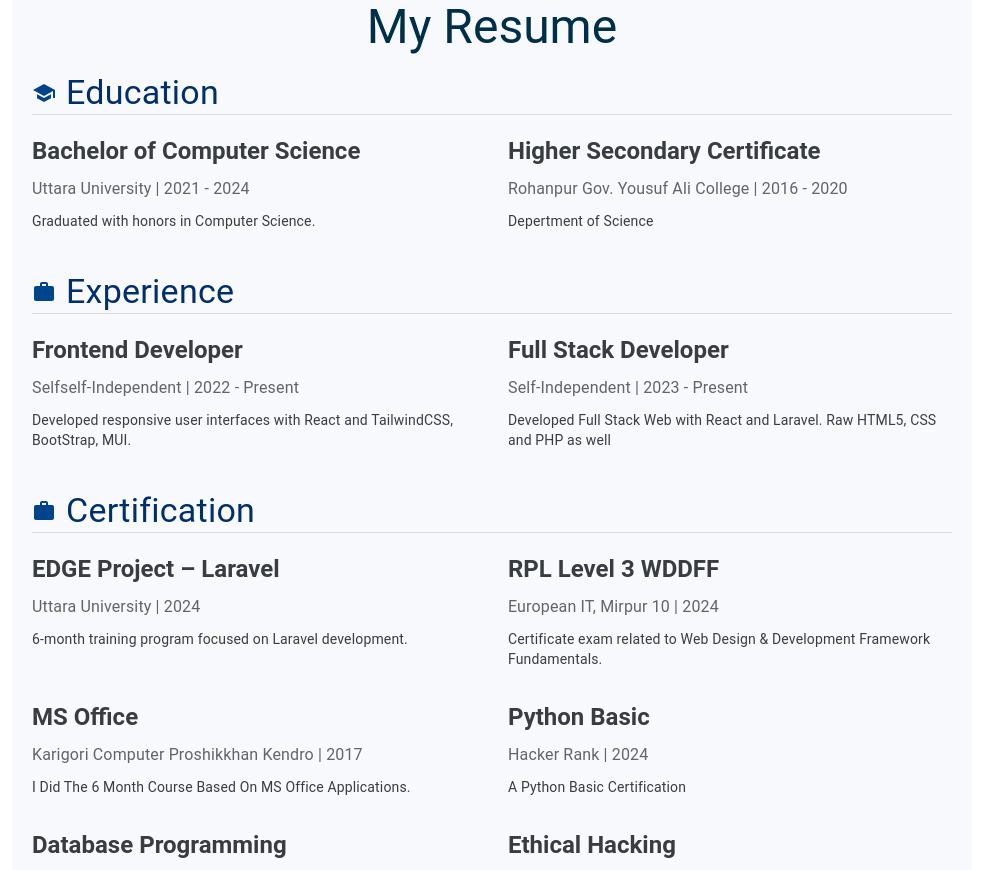
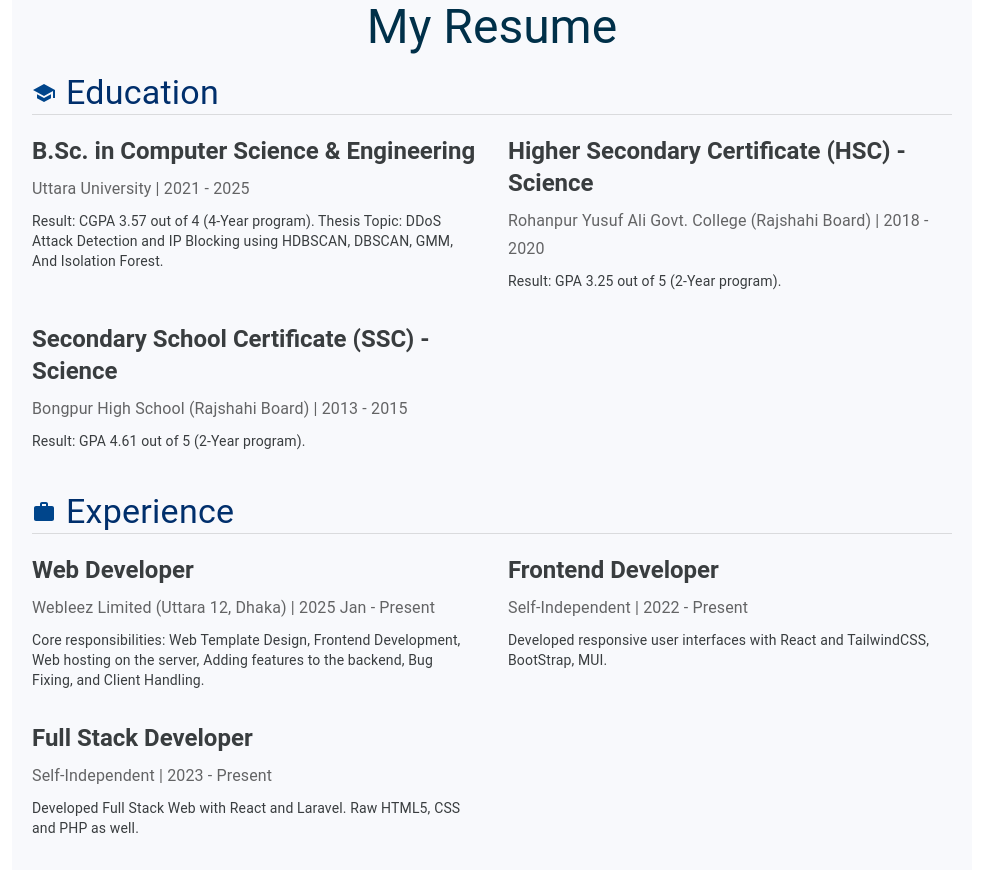
Before and after one commit to ArefinReza/arefinportfolio, a React (Create React App) app: page /services in a window 1280 px wide. Shown: the part 2820-3690 px from the top of the page, without its empty margins (288-1271 px from the left). Built offline with nearby package versions, Linux system fonts and the light colour scheme.

Commit message:
updateInfo

```diff
--- a/src/components/About.js
+++ b/src/components/About.js
@@ -102,7 +102,7 @@ function About() {
                                             },
                                         }}
                                     />{' '}
-                                    Website: www.arefin.com
+                                    Website: https://arefinreza.netlify.app
                                 </Typography>
                                 <Typography sx={{ display: 'flex', alignItems: 'center' }}>
                                     <FacebookIcon
--- a/src/components/Api.js
+++ b/src/components/Api.js
@@ -385,16 +385,22 @@ export {portfolioData};
 
 const educationData = [
   {
-    degree: 'Bachelor of Computer Science',
+    degree: 'B.Sc. in Computer Science & Engineering',
     institution: 'Uttara University',
-    year: '2021 - 2024',
-    description: 'Graduated with honors in Computer Science.',
+    year: '2021 - 2025',
+    description: 'Result: CGPA 3.57 out of 4 (4-Year program). Thesis Topic: DDoS Attack Detection and IP Blocking using HDBSCAN, DBSCAN, GMM, And Isolation Forest.',
   },
   {
-    degree: 'Higher Secondary Certificate',
-    institution: 'Rohanpur Gov. Yousuf Ali College',
-    year: '2016 - 2020',
-    description: 'Depertment of Science',
+    degree: 'Higher Secondary Certificate (HSC) - Science',
+    institution: 'Rohanpur Yusuf Ali Govt. College (Rajshahi Board)',
+    year: '2018 - 2020',
+    description: 'Result: GPA 3.25 out of 5 (2-Year program).',
+  },
+  {
+    degree: 'Secondary School Certificate (SSC) - Science',
+    institution: 'Bongpur High School (Rajshahi Board)',
+    year: '2013 - 2015',
+    description: 'Result: GPA 4.61 out of 5 (2-Year program).',
   },
 ];
 export {educationData};
@@ -402,8 +408,14 @@ export {educationData};
 
 const experienceData = [
   {
+    title: 'Web Developer',
+    company: 'Webleez Limited (Uttara 12, Dhaka)',
+    year: '2025 Jan - Present',
+    description: 'Core responsibilities: Web Template Design, Frontend Development, Web hosting on the server, Adding features to the backend, Bug Fixing, and Client Handling.',
+  },
+  {
     title: 'Frontend Developer',
-    company: 'Selfself-Independent',
+    company: 'Self-Independent',
     year: '2022 - Present',
     description: 'Developed responsive user interfaces with React and TailwindCSS, BootStrap, MUI.',
   },
@@ -411,7 +423,7 @@ const experienceData = [
     title: 'Full Stack Developer',
     company: 'Self-Independent',
     year: '2023 - Present',
-    description: 'Developed Full Stack Web with React and Laravel. Raw HTML5, CSS and PHP as well',
+    description: 'Developed Full Stack Web with React and Laravel. Raw HTML5, CSS and PHP as well.',
   },
 ];
 export {experienceData};
@@ -419,45 +431,47 @@ export {experienceData};
 
 const certificationData = [
   {
-    title: 'EDGE Project – Laravel',
-    company: 'Uttara University',
+    title: 'EDGE Project - Laravel',
+    company: 'Jagannath University',
     year: '2024',
-    description: '6-month training program focused on Laravel development.',
+    description: 'Training program focused on Laravel development.',
   },
   {
-    title: 'RPL Level 3 WDDFF',
+    title: 'WDDFF Certificate Exam (RPL Level 3)',
     company: 'European IT, Mirpur 10',
     year: '2024',
-    description: 'Certificate exam related to Web Design & Development Framework Fundamentals.',
+    description: '6-Month program on Web Design & Development Framework Fundamentals.',
   },
   {
-    title: 'MS Office',
-    company: 'Karigori Computer Proshikkhan Kendro',
+    title: 'Full Stack Web Development (MERN/MySQL)',
+    company: 'Programming Hero',
+    year: '2022',
+    description: '6-Month comprehensive training covering MySQL, Express JS, React JS, and Node JS.',
+  },
+  {
+    title: 'Database Programming',
+    company: 'Bangladesh Technical Education Board, Dhaka',
+    year: '2018',
+    description: '6-Month course specializing in Database Programming and Excel.',
+  },
+  {
+    title: 'Microsoft Office Applications',
+    company: 'Karigori Computer Proshikkhan Kendro, Rohanpur',
     year: '2017',
-    description: 'I Did The 6 Month Course Based On MS Office Applications.',
+    description: '6-Month course in Microsoft Word, Excel, PowerPoint, OneNote, and Outlook.',
   },
-
   {
     title: 'Python Basic',
     company: 'Hacker Rank',
     year: '2024',
-    description: 'A Python Basic Certification',
-  },
-  {
-    title: 'Database Programming',
-    company: 'Bangladesh Technical Education Board Dhaka',
-    year: '2018',
-    description: 'I Did The 6 Month Course Based On Excel.',
+    description: 'A Python Basic Certification.',
   },
   {
     title: 'Ethical Hacking',
     company: 'Google Certified',
     year: '2023',
-    description: 'Basic of Ethical Hacking',
+    description: 'Basic of Ethical Hacking.',
   },
-
-
-
 ];
 
 export {certificationData}
@@ -466,13 +480,13 @@ const coursesData = [
     title: 'Full Stack Web Development',
     company: 'Programming Hero',
     year: '2022',
-    description: 'I completed it in 6 months. It is basically MERN Stack web development.',
+    description: 'MySQL, Express JS, React JS, and Node JS training.',
   },
   {
     title: 'Cybersecurity',
     company: 'Udemy',
     year: '2023',
-    description: 'Basic Of CyberSecurity',
+    description: 'Basic Of CyberSecurity.',
   },
 ];
 export{coursesData};
--- a/src/components/Contact.js
+++ b/src/components/Contact.js
@@ -13,12 +13,12 @@ const Contact = () => {
           Contact Info
         </Typography>
 
-        {/* WhatsApp */}
+        {/* WhatsApp / Mobile */}
         <Box display="flex" alignItems="center" mb={2} paddingLeft={2}>
           <WhatsAppIcon
             sx={{ color: 'green', mr: 1, transition: 'color 0.3s', '&:hover': { color: '#25D366' } }}
           />
-          <Typography variant="body1">+880 1819 222 446</Typography>
+          <Typography variant="body1">01751030446 / 01819222446</Typography>
         </Box>
 
         {/* Email */}
@@ -26,7 +26,7 @@ const Contact = () => {
           <EmailIcon
             sx={{ color: '#d93025', mr: 1, transition: 'color 0.3s', '&:hover': { color: '#FF5722' } }}
           />
-          <Typography variant="body1">arefinsaim.com</Typography>
+          <Typography variant="body1">arefinsaim@gmail.com</Typography>
         </Box>
 
         {/* Address */}
@@ -34,7 +34,7 @@ const Contact = () => {
           <LocationOnIcon
             sx={{ color: '#4285F4', mr: 1, transition: 'color 0.3s', '&:hover': { color: '#1E88E5' } }}
           />
-          <Typography variant="body1">1229 Khilkhet, Dhaka, Bangladesh</Typography>
+          <Typography variant="body1">Khilkhet, Dhaka 1229</Typography>
         </Box>
 
         {/* Map */}
--- a/src/components/Footer.js
+++ b/src/components/Footer.js
@@ -78,7 +78,7 @@ const Footer = () => {
                         Contact Info
                     </Typography>
                     <Typography variant="body2">
-                        Phone: +880 1819 222 446
+                        Phone: 01751030446 / 01819222446
                     </Typography>
                     <Typography variant="body2">
                         Email: arefinsaim@gmail.com
--- a/src/components/Resume.js
+++ b/src/components/Resume.js
@@ -5,7 +5,7 @@ import SchoolIcon from '@mui/icons-material/School';
 import WorkIcon from '@mui/icons-material/Work';
 import '../assets/css/resume.css';
 
-import {educationData, certificationData, experienceData, coursesData} from './Api'
+import { educationData, certificationData, experienceData, coursesData } from './Api'
 
 function Resume() {
   const [isInView, setIsInView] = useState(false);
@@ -167,7 +167,7 @@ function Resume() {
         <Grid item xs={12} display="flex" justifyContent="center">
           <Button
             component="a"
-            href="https://drive.google.com/file/d/1bCEjxJ160JGbEg9S1P7OBYoAAAIL9t5M/view?usp=sharing"
+            href="https://drive.google.com/file/d/1t1PxhQjMfpdoVhNMBlCnVT5vV5w7b3cm/view?usp=sharing"
             target="_blank"
             variant="contained"
             sx={{
```
